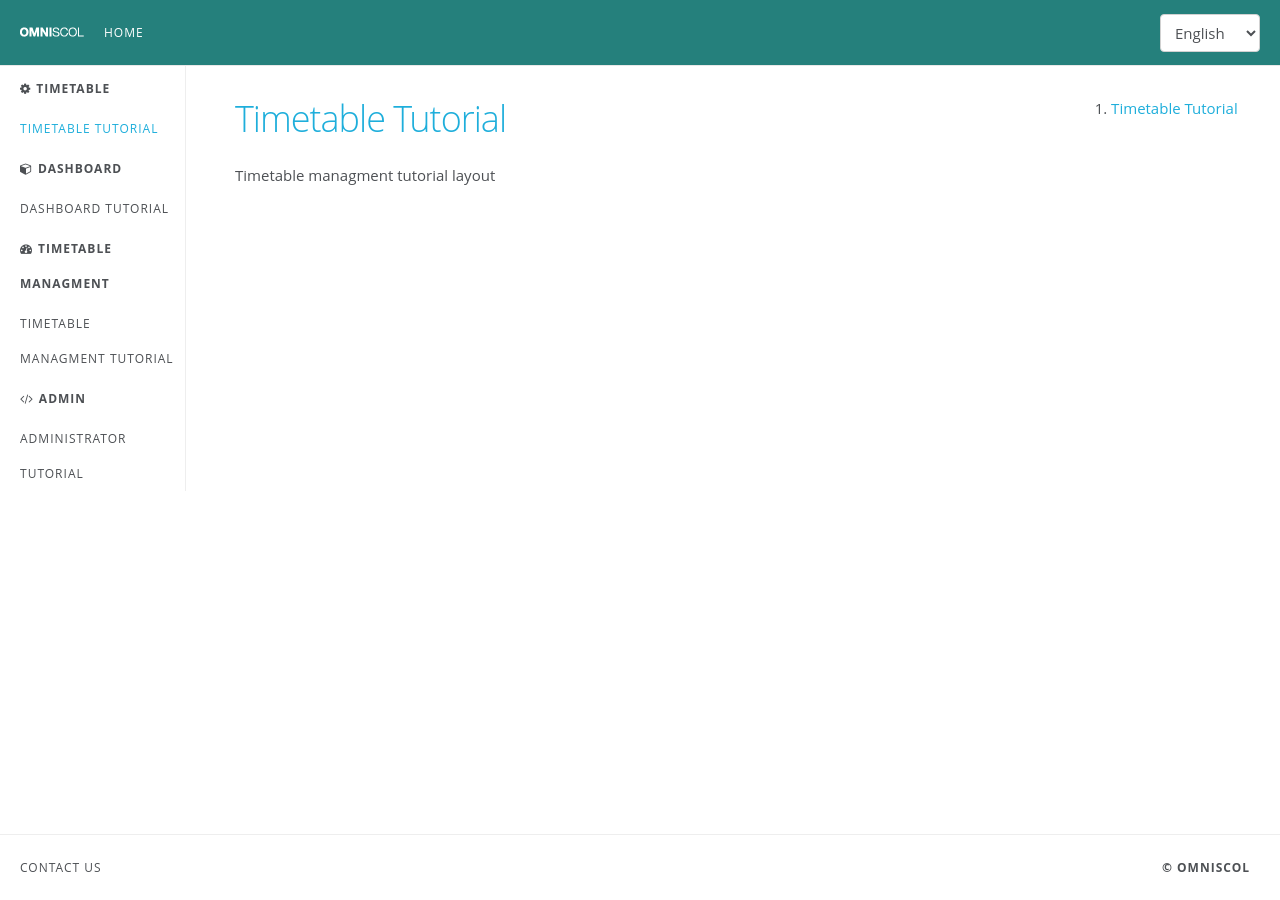
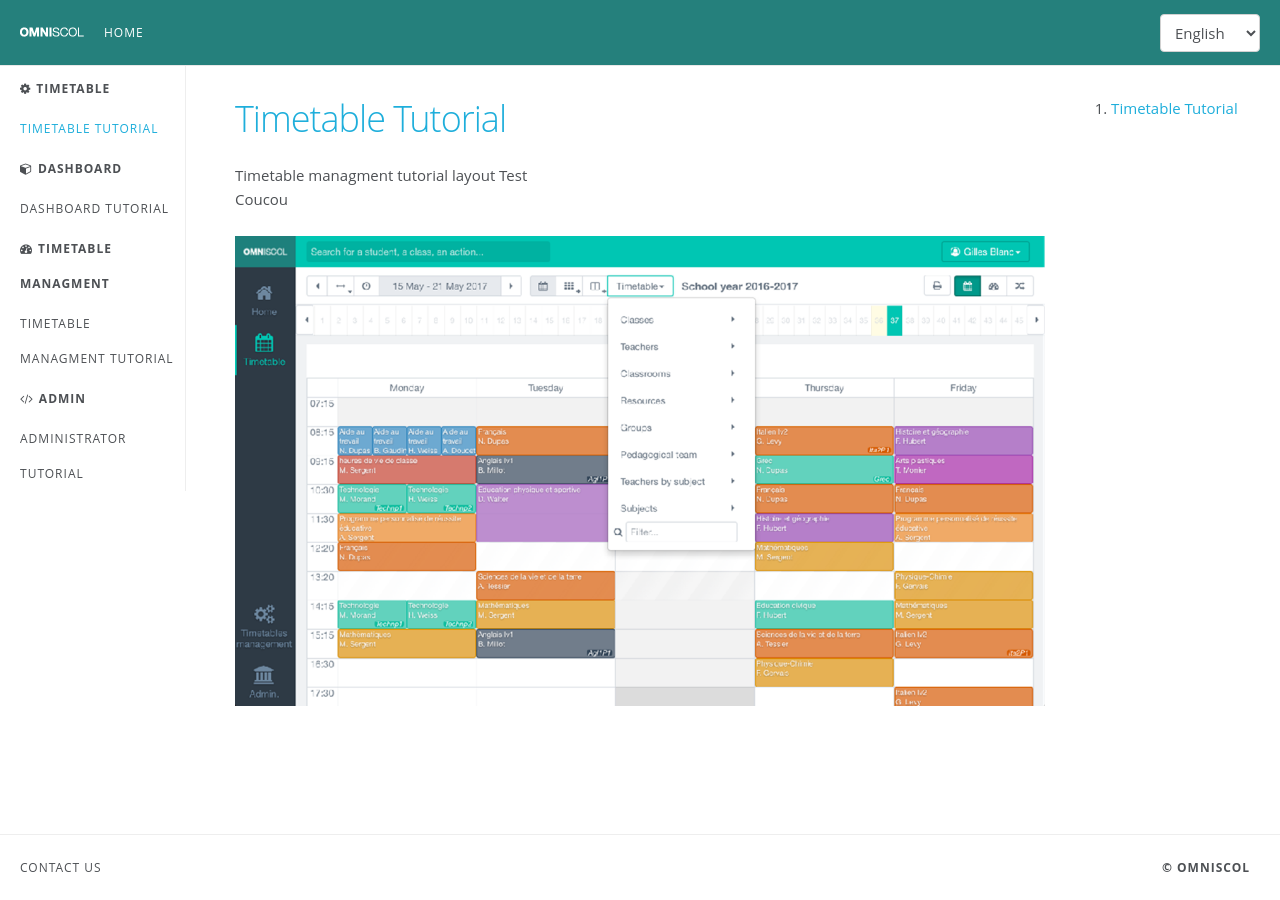
Before and after one commit to DidelotK/samy_doc42, a Jekyll site: the page built from doc42/docs/timetable/timetable-tutorial-en.md, in a window 1280 px wide. Built offline with Jekyll 4.4.1, drawn with Linux system fonts in a browser that asks for light colours; nearby versions of some CDN libraries.

Commit message:
EVOL Commencement timetable

```diff
--- a/doc42/_includes/head.html
+++ b/doc42/_includes/head.html
@@ -11,6 +11,7 @@
 
   <link rel="stylesheet" href="{{ "/css/kissui.css" | prepend: site.baseurl }}">
   <link rel="stylesheet" href="{{ "/css/custom.css" | prepend: site.baseurl }}">
+  <link rel="stylesheet" href="{{ "/css/timetable.css" | prepend: site.baseurl }}">
   <link rel="stylesheet" href="{{ "/css/sticky.min.css" | prepend: site.baseurl }}">
   <link rel="canonical" href="{{ page.url | replace:'index.html','' | prepend: site.baseurl | prepend: site.url }}">
   <link rel="alternate" type="application/rss+xml" title="{{ site.title }}" href="{{ "/feed.xml" | prepend: site.baseurl | prepend: site.url }}">
--- a/doc42/_layouts/timetable/timetable-tutorial.html
+++ b/doc42/_layouts/timetable/timetable-tutorial.html
@@ -3,3 +3,6 @@ layout: doc
 ---
 
 Timetable managment tutorial layout
+
+Test
+{{ content }}
--- a/doc42/css/custom.css
+++ b/doc42/css/custom.css
@@ -30,6 +30,7 @@ body {
     letter-spacing: .1rem;
 }
 .page-content {
+    position: relative;
     margin-top: 30px;
     margin-bottom: 30px;
 }
--- /dev/null
+++ b/doc42/css/timetable.css
@@ -0,0 +1,3 @@
+.timetable-image {
+    width: 100%;
+}
--- a/doc42/docs/timetable/timetable-tutorial-en.md
+++ b/doc42/docs/timetable/timetable-tutorial-en.md
@@ -5,3 +5,7 @@ categories: timetable
 permalink: /en/timetable/tutorial
 lang: en
 ---
+
+Coucou
+
+<img class="timetable-image" src='{{ site.baseurl }}/images/en/timetable.png'/>
```
Also changed, not shown: doc42/images/en/timetable.png (added).
